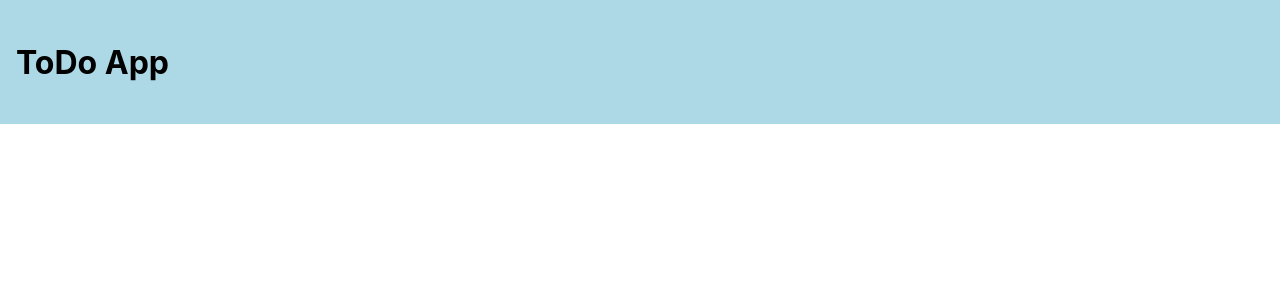
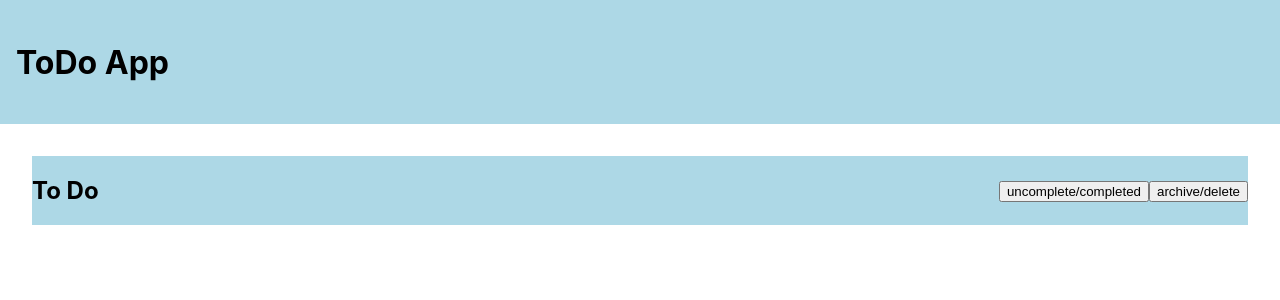
Before and after one commit to yannhn/to-do, a React (Create React App) app: page / in a window 1280 px wide. Shown: the top 300 px of the page. Built offline with nearby package versions, Linux system fonts and the light colour scheme.

Commit message:
setup todo

```diff
--- a/src/components/Main.js
+++ b/src/components/Main.js
@@ -1,9 +1,13 @@
 import Header from "./UI/Header";
+// import Footer from "./UI/Footer";
+import ToDo from "./ToDo/ToDo";
 
 function Main() {
   return (
     <>
       <Header></Header>
+      <ToDo></ToDo>
+      {/* <Footer></Footer> */}
     </>
   );
 }
--- a/src/components/NewToDo/InputNewToDo.js
+++ b/src/components/NewToDo/InputNewToDo.js
@@ -0,0 +1,3 @@
+function NewToDo() {
+  <section></section>;
+}
--- a/src/components/ToDo/ToDo.js
+++ b/src/components/ToDo/ToDo.js
@@ -0,0 +1,23 @@
+import styled from "styled-components";
+
+function ToDo() {
+  return (
+    <ToDoContainer>
+      <h2>To Do</h2>
+      <section>
+        <button>uncomplete/completed</button>
+        <button>archive/delete</button>
+      </section>
+    </ToDoContainer>
+  );
+}
+
+export default ToDo;
+
+const ToDoContainer = styled.section`
+  background-color: lightblue;
+  display: flex;
+  justify-content: space-between;
+  align-items: center;
+  margin: 2em 2em;
+`;
--- a/src/components/UI/Header.js
+++ b/src/components/UI/Header.js
@@ -1,9 +1,14 @@
 import styled from "styled-components";
+import "./HeaderImg";
+// import { HeaderImg } from "./HeaderImg";
 
 function Header() {
   return (
     <TitleContainer>
-      <Title>ToDo App</Title>
+      <Title>
+        ToDo App
+        {/* <HeaderImg /> */}
+      </Title>
     </TitleContainer>
   );
 }
--- /dev/null
+++ b/src/components/UI/HeaderImg.js
@@ -0,0 +1,19 @@
+import hmeImg from "../img/hme-bg.jpg";
+import React from "react";
+
+export const HeaderImg = () => {
+  return (
+    <section>
+      <div
+        style={{
+          backgroundImage: `url(${hmeImg})`,
+          backgroundRepeat: "no-repeat",
+          backgroundPosition: "center",
+          backgroundSize: "cover",
+        }}
+      >
+        <div style={{ minHeight: "250px" }}></div>
+      </div>
+    </section>
+  );
+};
```
Also changed, not shown: src/components/UI/Footer.js (+27 -0 lines), 1 other file (tests, documents, lock files or other folders).
